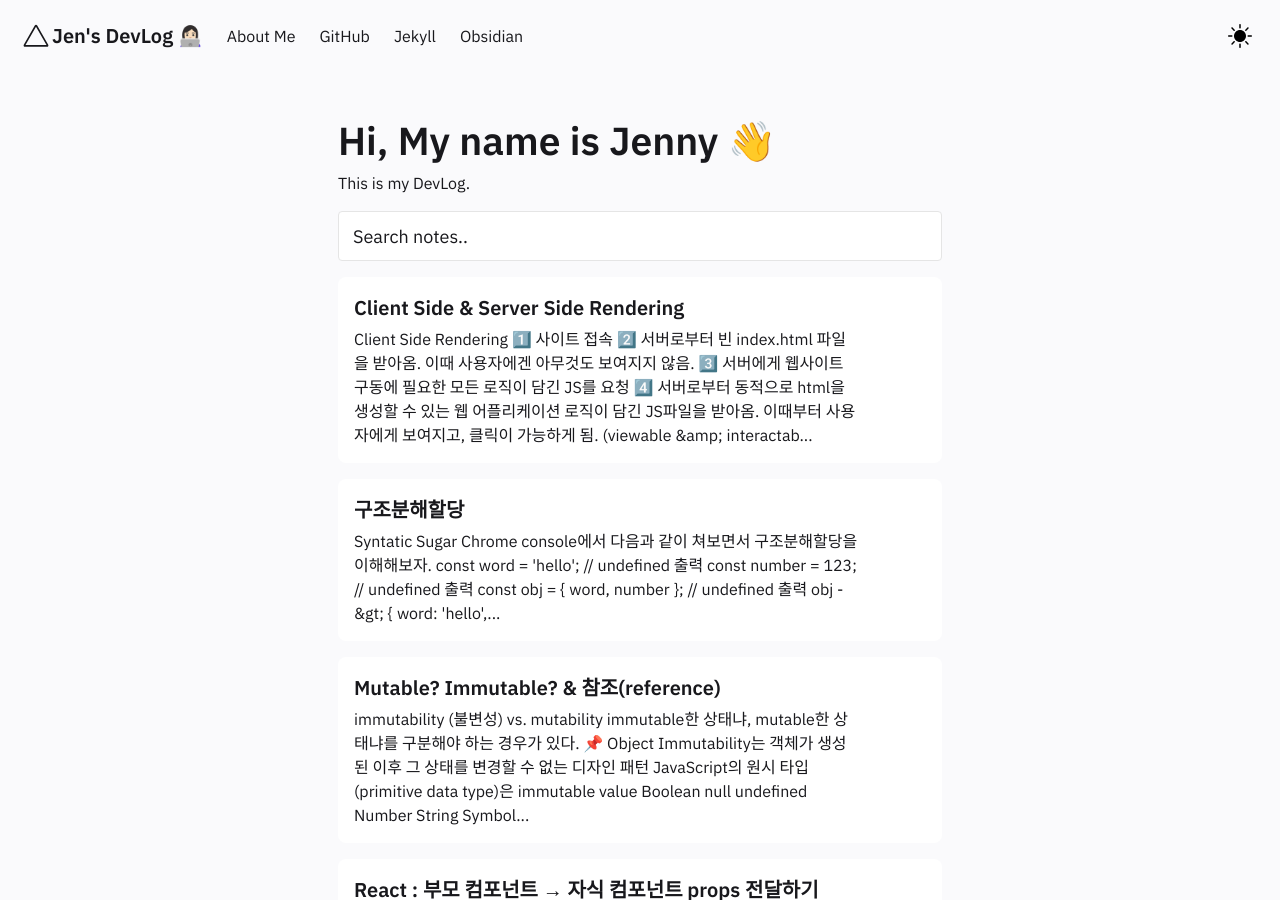
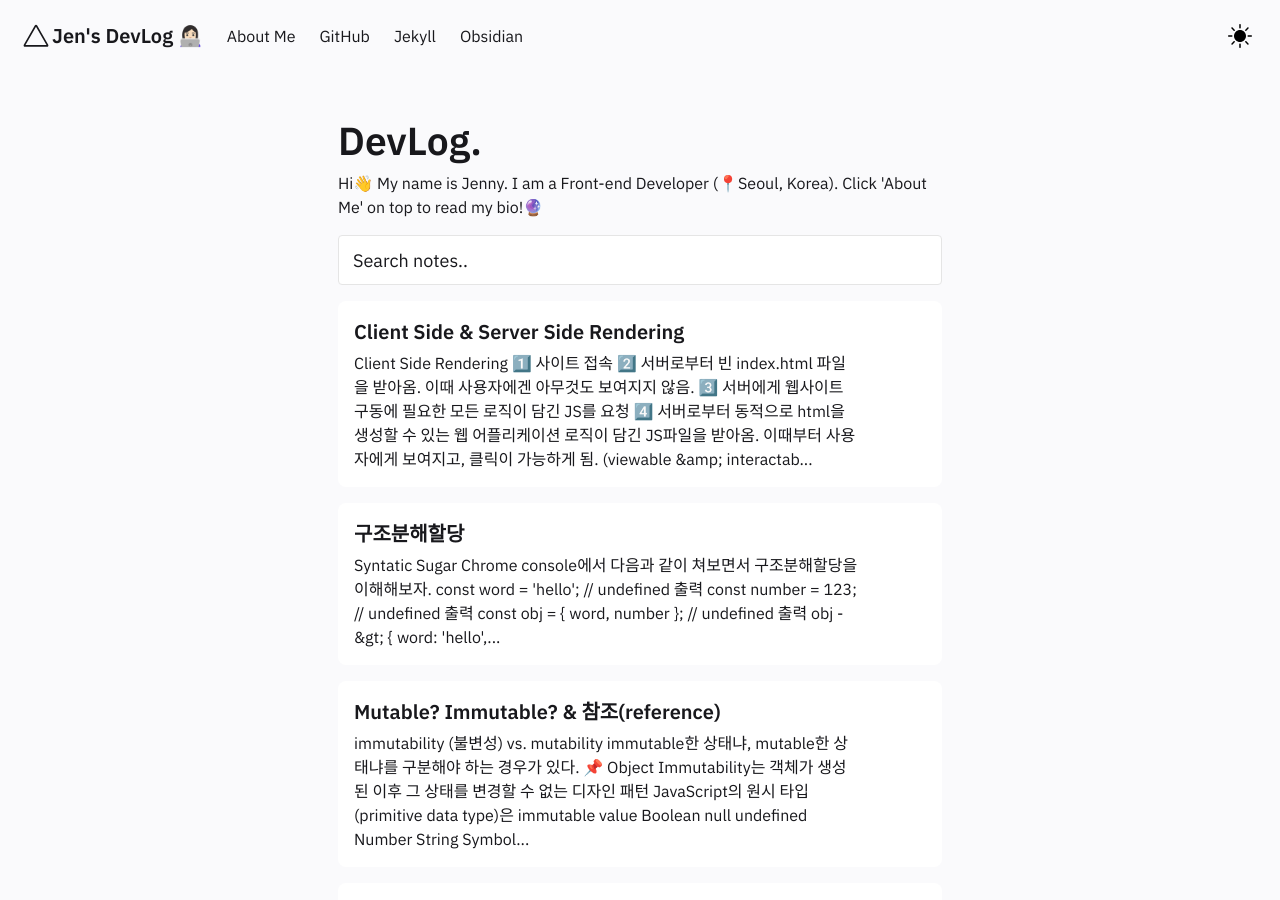
Before and after one commit to jenjenhub/blog, a Jekyll site: the page built from pages/index.md, in a window 1280 px wide and 900 px high. Built offline with Jekyll 4.4.1, drawn with Linux system fonts in a browser that asks for light colours.

Commit message:
Update FeedContent.html

```diff
--- a/_includes/FeedContent.html
+++ b/_includes/FeedContent.html
@@ -1,7 +1,7 @@
 <div class="block">
-    <h1> Hi, My name is Jenny 👋</h1>
+    <h1> DevLog. </h1>
 
-    This is my DevLog. </br>
+    Hi👋  My name is Jenny. I am a Front-end Developer (📍Seoul, Korea). Click 'About Me' on top to read my bio!🔮 </br>
 
 
     </div>
```
